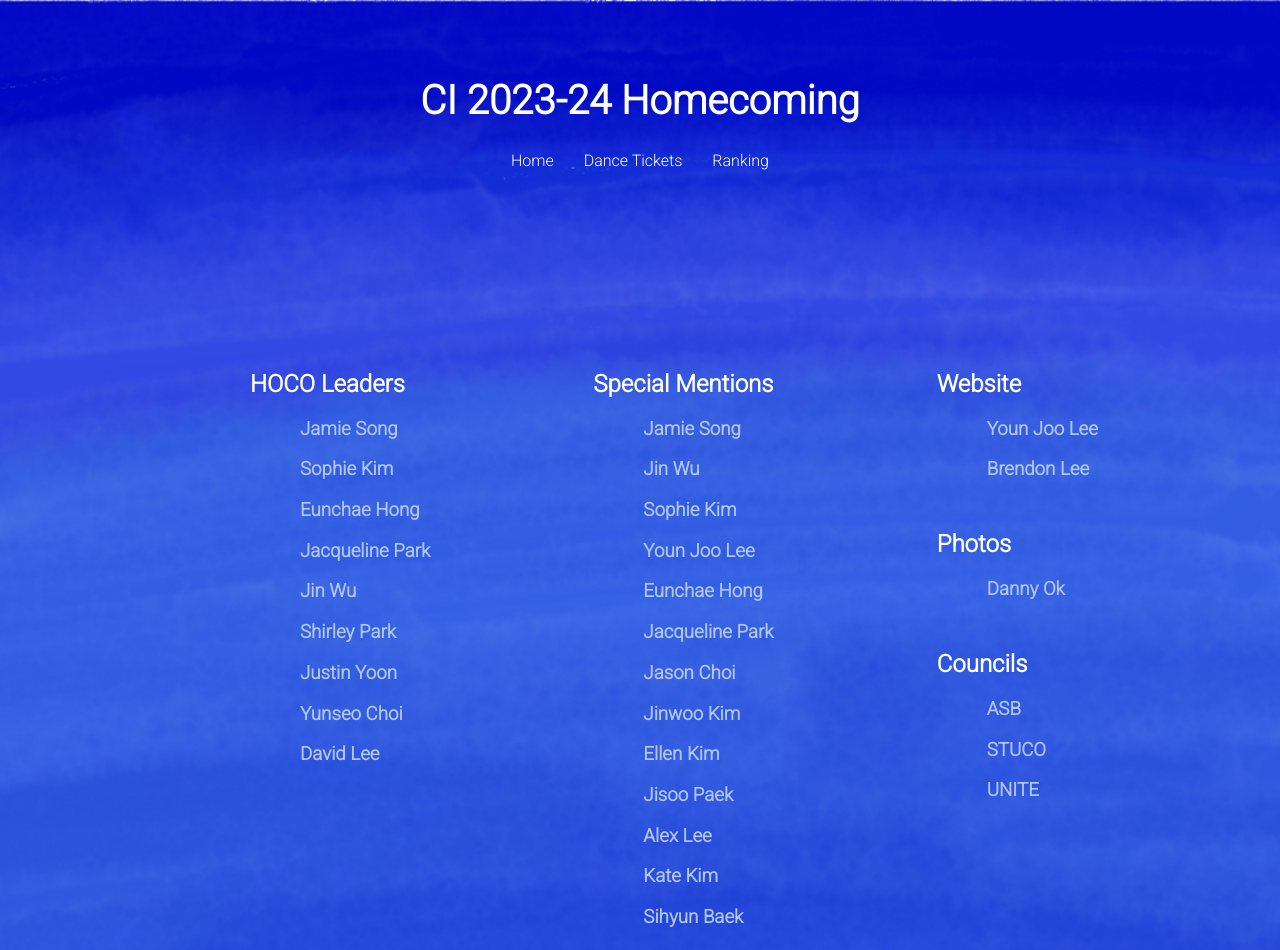
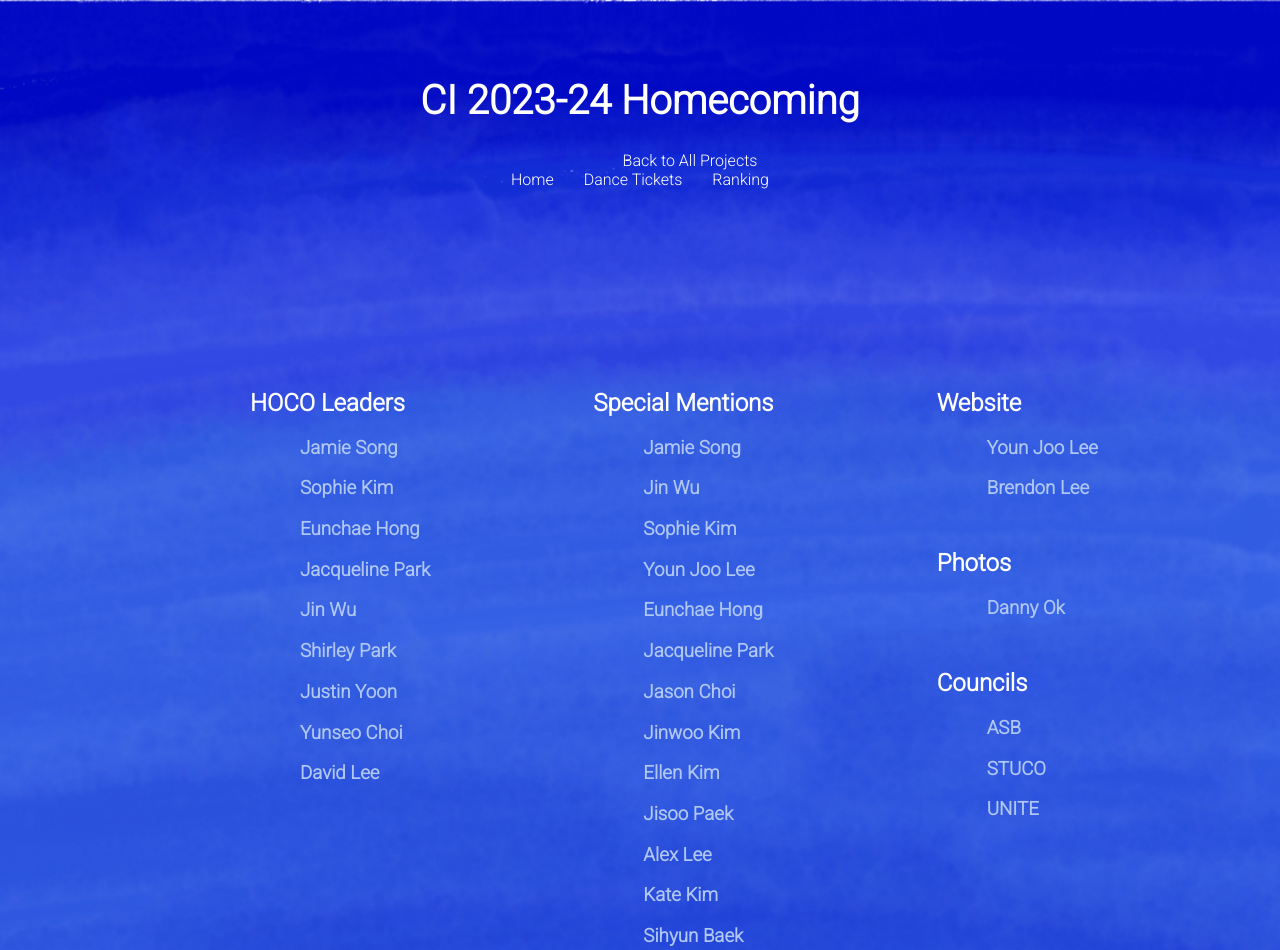
Before and after one commit to YJL37/YJL37.github.io, a plain HTML site: page 1stHomecoming/Credits/Credits.html in a window 1280 px wide. Shown: the top 950 px of the page. Drawn offline with Linux system fonts and the light colour scheme.

Commit message:
Adding button to go back to home page

```diff
--- a/1stHomecoming/Credits/Credits.html
+++ b/1stHomecoming/Credits/Credits.html
@@ -76,6 +76,7 @@
 
     <header>
         <h1>CI 2023-24 Homecoming</h1>
+        <a href="../index", style="margin-left: 100px; margin-top: 50px; color:#fff; text-decoration: none;">Back to All Projects</a>
         <nav>
             <a href="../homepage.html">Home</a>
             <a href="https://www.tinyticket.net/event/EV3Cw63cF584">Dance Tickets</a>
```
Also changed, not shown: 1stHomecoming/Ranking/Ranking.html (+1 -0 lines), 1stHomecoming/homepage.html (+1 -0 lines).
